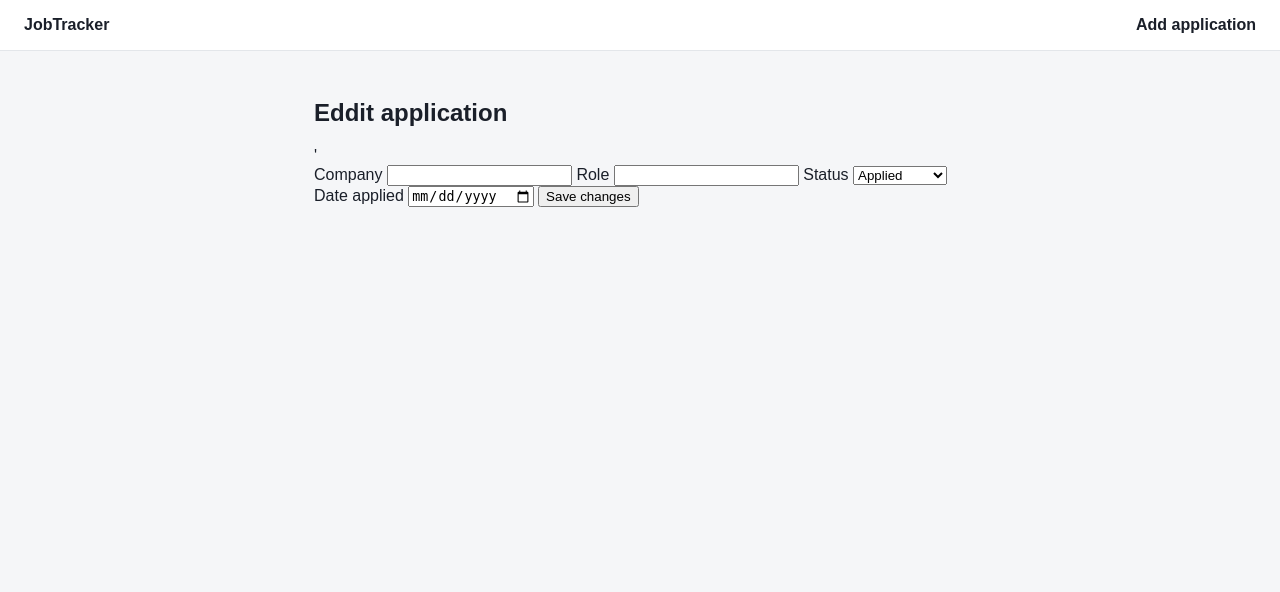
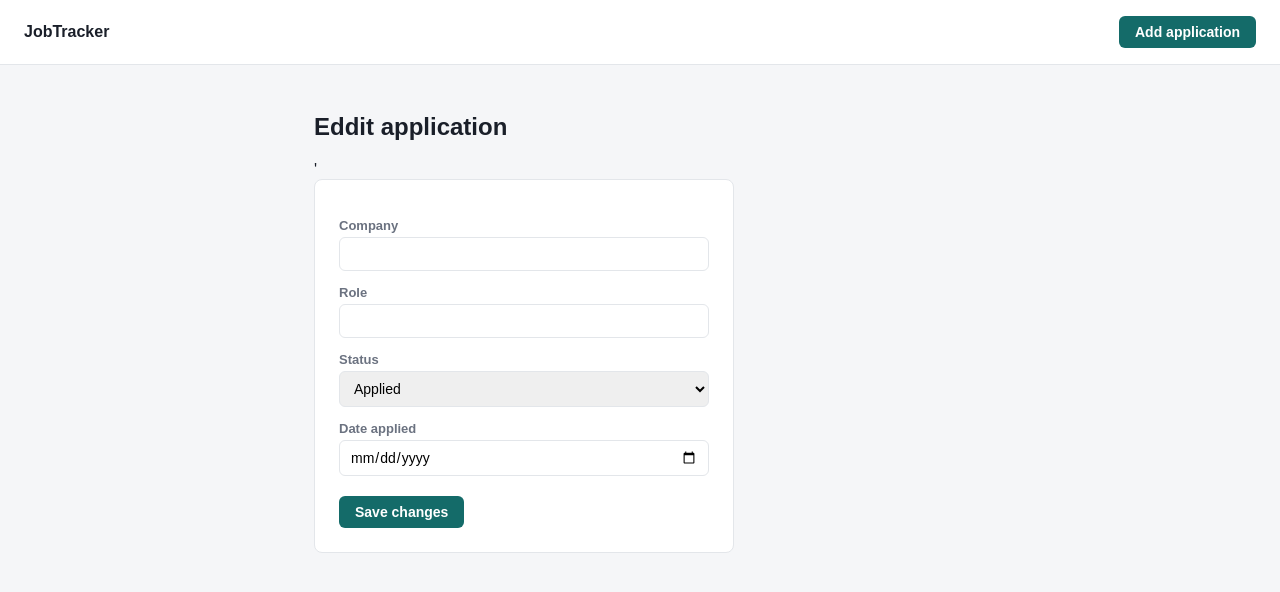
Before and after one commit to elCesar88/job-tracker, a Flask app: template templates/edit.html in a window 1280 px wide. Shown: the top 592 px of the page. Run offline with Flask 3, Linux system fonts and the light colour scheme; the template is opened without the code that fills it, so the values that code supplies are empty.

Commit message:
Style forms, buttons, and add accessible hover states

```diff
--- a/static/style.css
+++ b/static/style.css
@@ -87,3 +87,73 @@ li {
 .status-rejected {
     background-color: #e5484d;
 }
+
+.btn {
+    display: inline-block;
+    background-color: #146b69;
+    color: #ffffff;
+    text-decoration: none;
+    padding: 8px 16px;
+    border: none;
+    border-radius: 6px;
+    font-size: 14px;
+    font-weight: bold;
+    cursor: pointer;
+}
+
+.btn:hover {
+    background-color: #0f5654;
+}
+
+.link-action {
+    background: none;
+    border: none;
+    padding: 0;
+    font-size: 13px;
+    font-weight: bold;
+    color: #6b7280;
+    text-decoration: none;
+    cursor: pointer;
+}
+
+.link-action:hover {
+    color: #146b69;
+    text-decoration: underline;
+}
+
+.link-danger:hover {
+    color: #e5484d;
+    text-decoration: underline;
+}
+
+form.app-form {
+    background-color: #ffffff;
+    border: 1px solid #e3e6ea;
+    border-radius: 8px;
+    padding: 24px;
+    max-width: 420px;
+    display: flex;
+    flex-direction: column;
+}
+
+form.app-form label {
+    font-size: 13px;
+    font-weight: bold;
+    color: #6b7280;
+    margin-top: 14px;
+    margin-bottom: 4px;
+}
+
+form.app-form input,
+form.app-form select {
+    padding: 8px 10px;
+    border: 1px solid #e3e6ea;
+    border-radius: 6px;
+    font-size: 14px;
+    font-family: Arial, sans-serif;
+}
+
+form.app-form .btn {
+    margin-top: 20px;
+    align-self: flex-start;
+}
--- a/templates/add.html
+++ b/templates/add.html
@@ -4,7 +4,7 @@
 {% block content %}
 <h1>Add an application</h1>
 
-<form method="post">
+<form method="post" class="aoo-form">
     <label for="company">Company</label>
     <input type="text" id="company" name="company" required>
 
@@ -22,6 +22,6 @@
     <label for="date_applied">Date applied</label>
     <input type="date" id="date_applied" name="date_applied" required>
 
-    <button type="submit">Add application</button>
+    <button type="submit" class="btn">Add application</button>
 </form>
 {% endblock %}Ks
--- a/templates/base.html
+++ b/templates/base.html
@@ -11,7 +11,7 @@
 <body>
     <header>
         <a href="{{ url_for('home') }}">JobTracker</a>
-        <a href="{{ url_for('add') }}">Add application</a>
+        <a href="{{ url_for('add') }}" class="btn">Add application</a>
     </header>
 
     <main>
--- a/templates/edit.html
+++ b/templates/edit.html
@@ -4,7 +4,7 @@
 {% block content %}
 <h1>Eddit application</h1>'
 
-<form method="post">
+<form method="post" class="app-form">
     <label for="company">Company</label>
     <input type="text" id="company" name="company" value="{{ application.company }}" required>
 
@@ -23,6 +23,6 @@
     <label for="date_applied">Date applied </label>
     <input type="date" id="date_applied" name="date_applied" value="{{ application.date_applied }}" required>
 
-    <button type="submit">Save changes</button>
+    <button type="submit" class="btn">Save changes</button>
 </form>
 {% endblock %}
--- a/templates/home.html
+++ b/templates/home.html
@@ -12,10 +12,10 @@
             <span class="status-pill status-{{ app.status|lower }}">{{ app.status }}</span>
         </div>
         <div class="app-actions">
-            <a href="{{ url_for('edit', app_id=app.id) }}">Edit</a>
+            <a href="{{ url_for('edit', app_id=app.id) }}" class="link-action">Edit</a>
             <form action="{{ url_for('delete', app_id=app.id) }}" method="post" style="display:inline;"
                 onsubmit="return confirm('Delete this application?');">
-                <button type="submit">Delete</button>
+                <button type="submit" class="link-action link-danger">Delete</button>
             </form>
         </div>
     </li>
```
